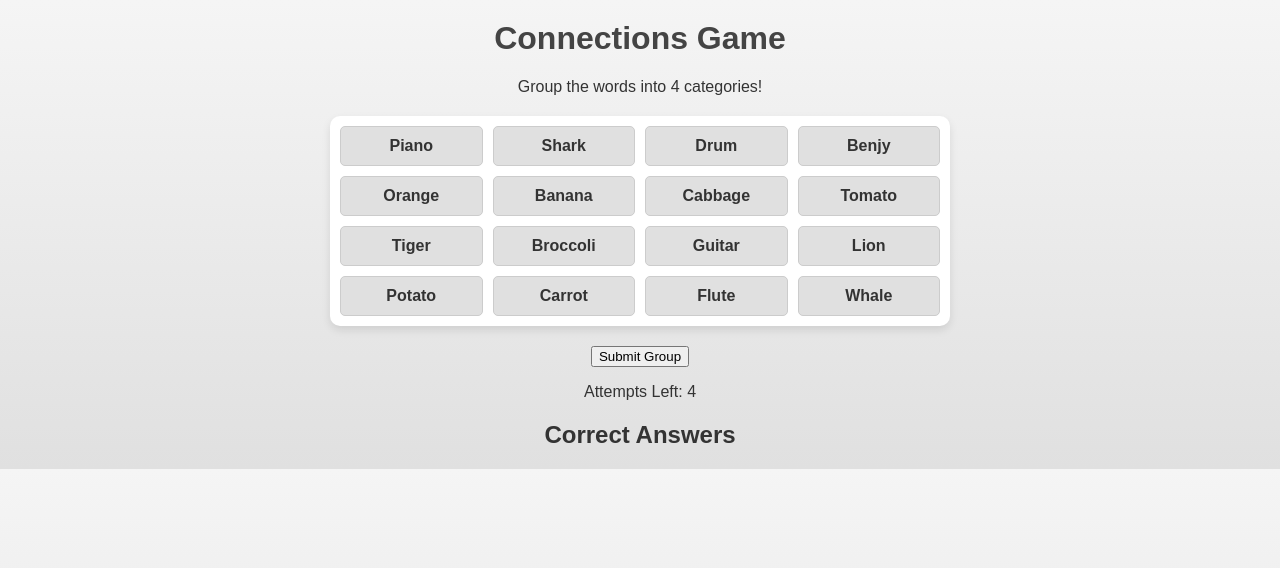
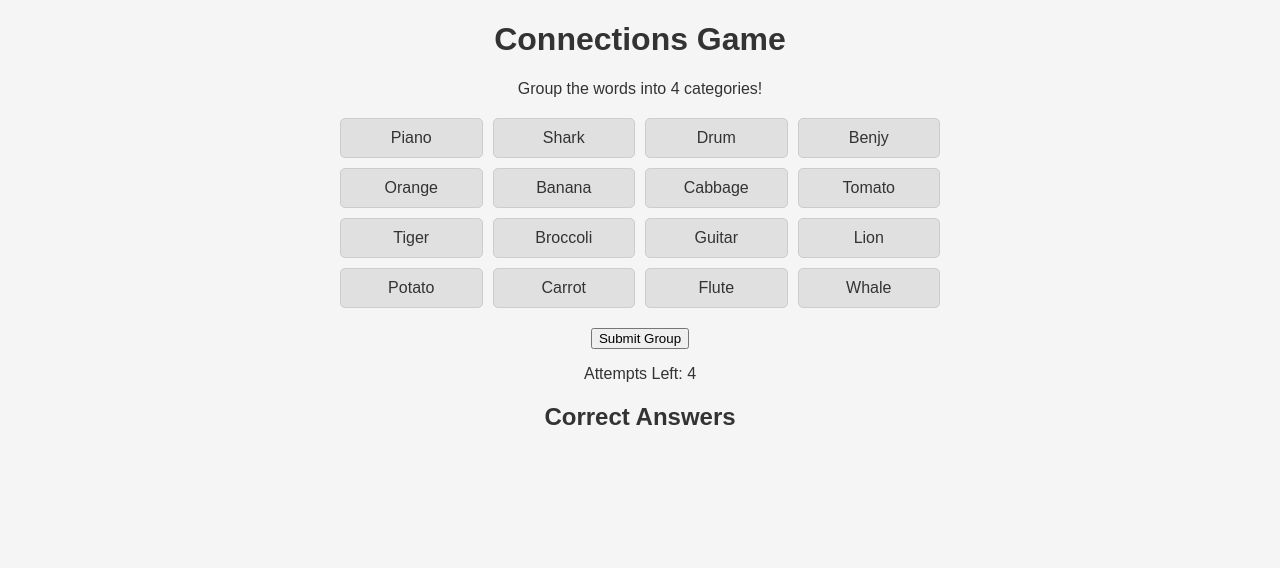
Before and after one commit to Benjy333/Connections, a plain HTML site: page index.html in a window 1280 px wide. Drawn offline with Linux system fonts and the light colour scheme.

Commit message:
Update style.css

```diff
--- a/style.css
+++ b/style.css
@@ -1,45 +1,40 @@
 body {
     font-family: Arial, sans-serif;
     text-align: center;
-    background: linear-gradient(to bottom, #f5f5f5, #e0e0e0);
+    background-color: #f5f5f5;
     color: #333;
-    margin: 0;
-    padding: 0;
-}
-
-h1 {
-    color: #444;
-    margin-top: 20px;
 }
 
 #game-container {
+    display: grid;
+    grid-template-columns: repeat(4, 1fr);
+    gap: 10px;
     margin: 20px auto;
     width: 80%;
     max-width: 600px;
-    display: grid;
-    grid-template-columns: repeat(4, 1fr);
-    gap: 10px;
-    background-color: white;
-    padding: 10px;
-    border-radius: 10px;
-    box-shadow: 0 4px 8px rgba(0, 0, 0, 0.1);
-    position: relative; /* Avoid overlap issues */
-    z-index: 1;
 }
-
 
 .word-card {
     background-color: #e0e0e0;
     padding: 10px;
     border: 1px solid #ccc;
-    cursor: pointer; /* Makes the card clickable */
+    cursor: pointer;
     text-align: center;
     border-radius: 5px;
     transition: background-color 0.3s, transform 0.2s;
-    display: flex;
-    justify-content: center;
-    align-items: center;
-    font-size: 16px;
+}
+
+.word-card:hover {
+    background-color: #cfd8dc;
+    transform: scale(1.05);
+}
+
+.word-card.selected {
+    background-color: #90caf9;
+    color: white;
+}
+
+#feedback {
     font-weight: bold;
-    z-index: 1; /* Ensure it's on top */
+    margin: 10px;
 }
```
